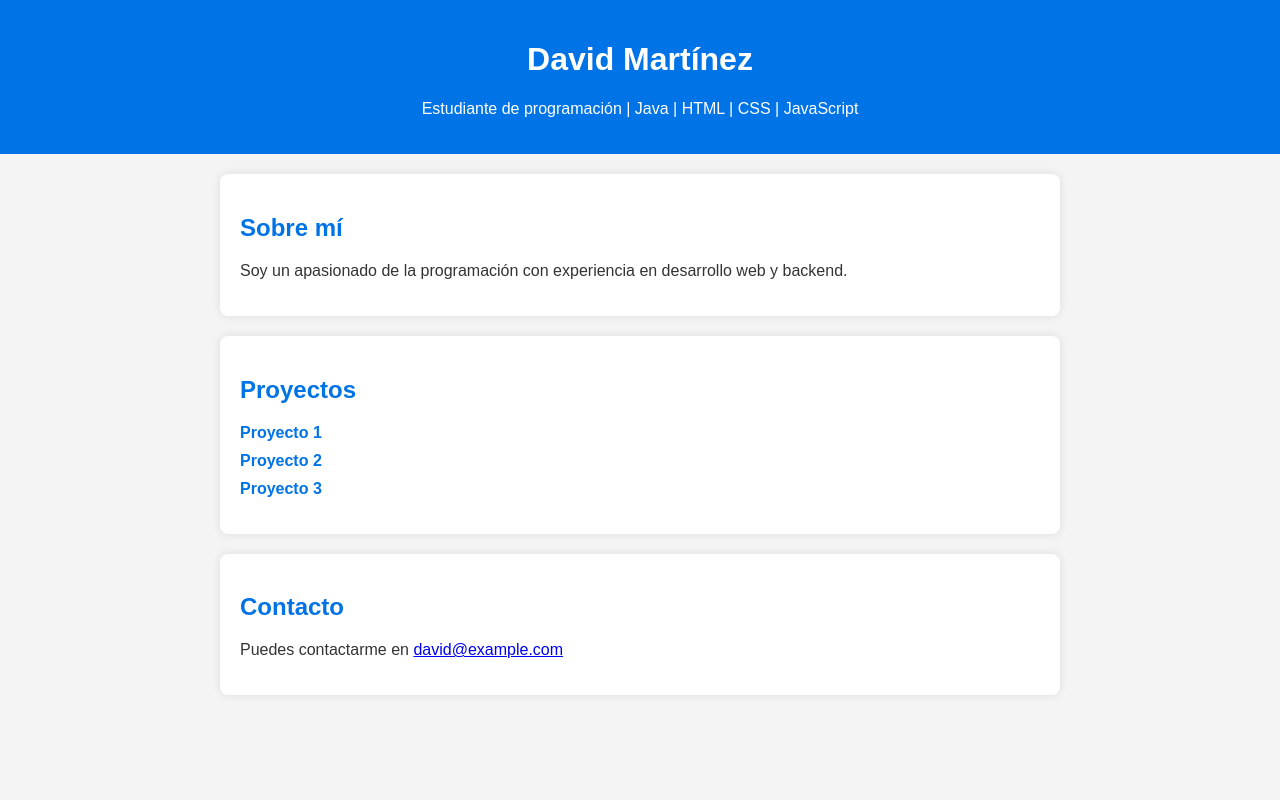
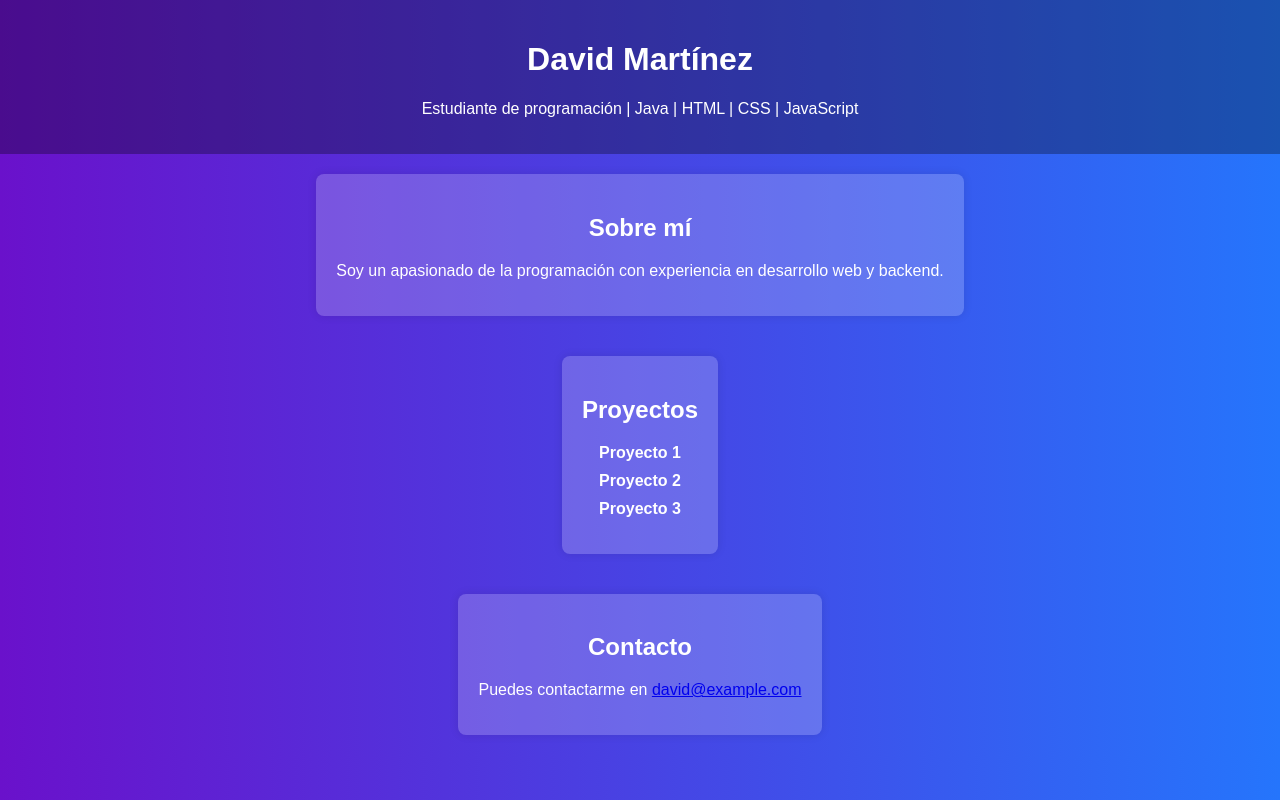
Before and after one commit to DavidmaDev/DavidmaDev, a plain HTML site: page index.html in a window 1280 px wide. Drawn offline with Linux system fonts and the light colour scheme.

Commit message:
styles.css

```diff
--- a/styles.css
+++ b/styles.css
@@ -2,28 +2,31 @@ body {
     font-family: Arial, sans-serif;
     margin: 0;
     padding: 0;
-    background-color: #f4f4f4;
-    color: #333;
+    background: linear-gradient(to right, #6a11cb, #2575fc);
+    color: #fff;
+    display: flex;
+    flex-direction: column;
+    align-items: center;
+    text-align: center;
 }
 
 header {
-    background-color: #0073e6;
-    color: white;
-    text-align: center;
-    padding: 20px;
+    background-color: rgba(0, 0, 0, 0.3);
+    width: 100%;
+    padding: 20px 0;
 }
 
 section {
     max-width: 800px;
-    margin: 20px auto;
+    margin: 20px;
     padding: 20px;
-    background: white;
+    background: rgba(255, 255, 255, 0.2);
     box-shadow: 0 0 10px rgba(0, 0, 0, 0.1);
     border-radius: 8px;
 }
 
 h2 {
-    color: #0073e6;
+    color: #fff;
 }
 
 ul {
@@ -37,7 +40,7 @@ ul li {
 
 ul li a {
     text-decoration: none;
-    color: #0073e6;
+    color: #fff;
     font-weight: bold;
 }
 
```
